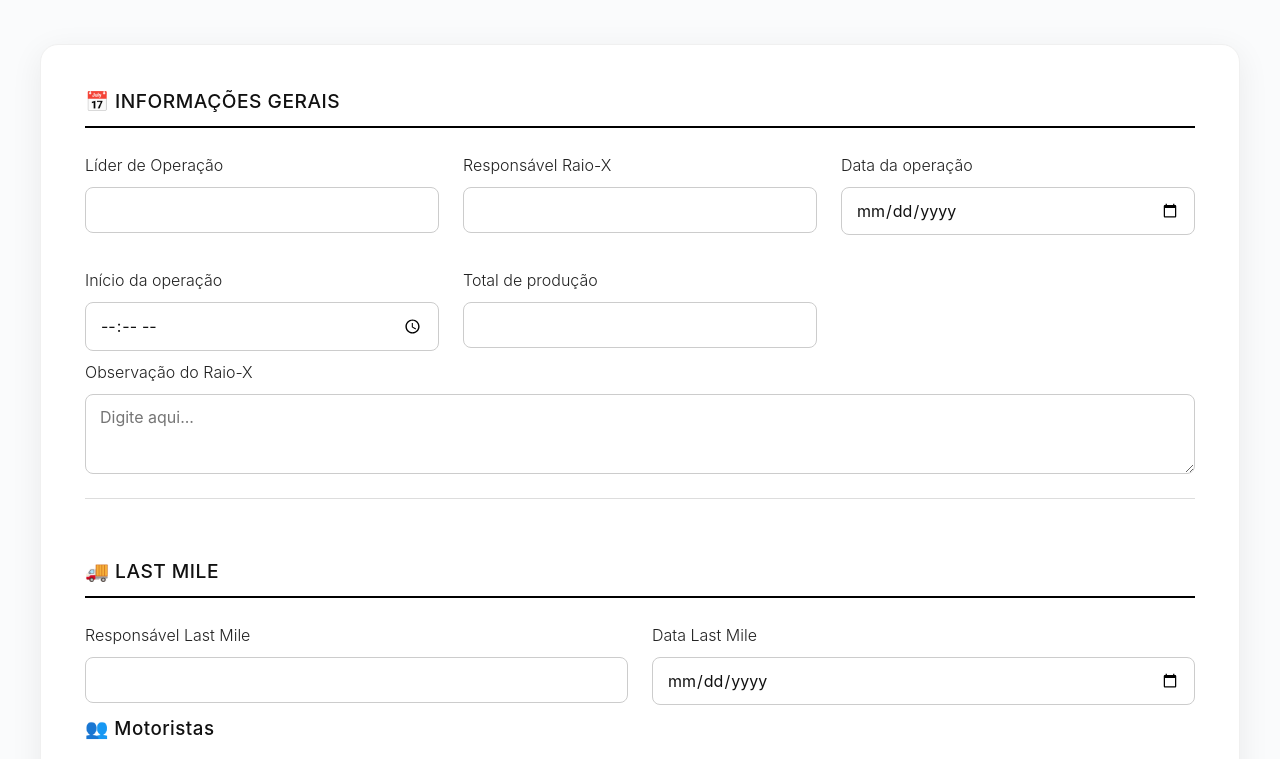
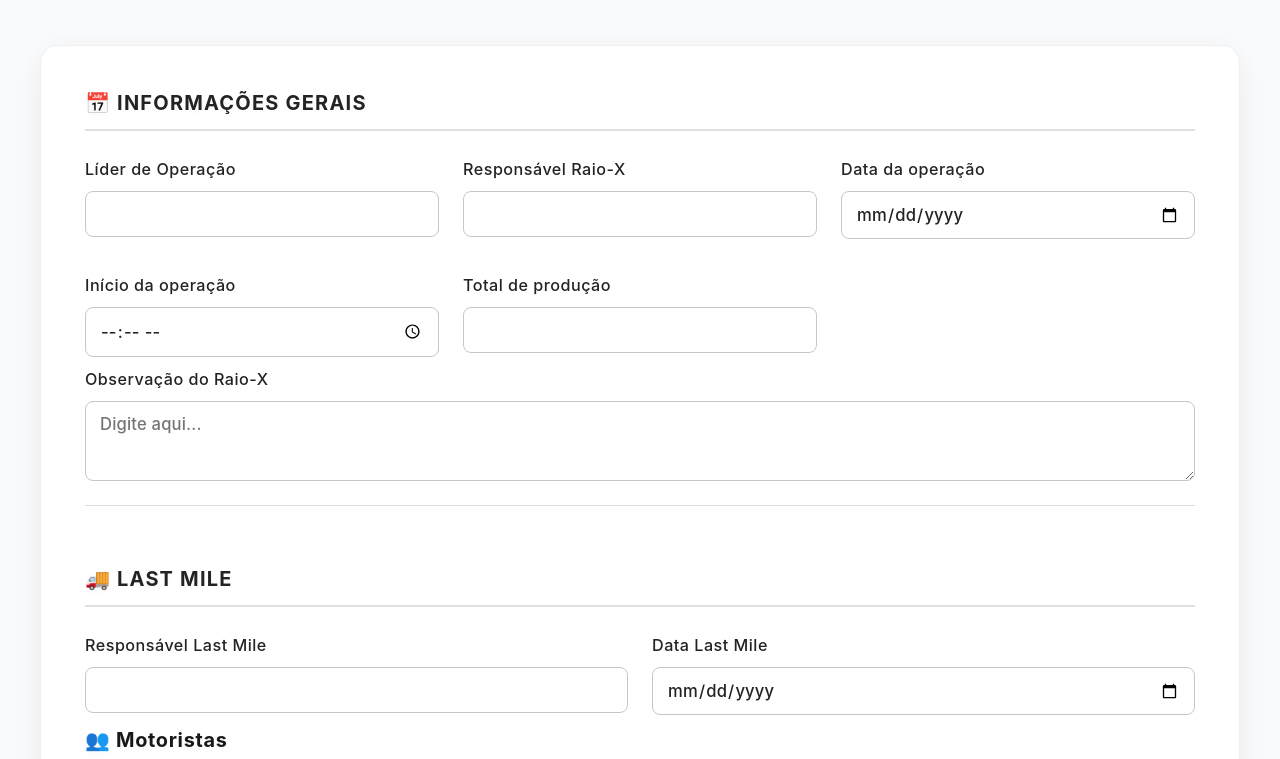
Before and after one commit to robertwallacejj/Relat-rio-Operacional, a plain HTML site: page index.html in a window 1280 px wide. Shown: the part 126-885 px from the top of the page. Drawn offline with nearby package versions, Linux system fonts and the light colour scheme.

Commit message:
Atualização do layout com bordas arredondadas e degradê

```diff
--- a/styles.css
+++ b/styles.css
@@ -19,13 +19,17 @@
 }
 
 
+
 body {
-  font-family: 'Inter', sans-serif;
+  font-family: 'Inter', Arial, Helvetica, sans-serif;
   background: #fafbfc;
-  color: #222;
-  line-height: 1.7;
-  font-size: 16px;
+  color: #232323;
+  line-height: 1.75;
+  font-size: 17px;
   min-height: 100vh;
+  letter-spacing: 0.01em;
+  -webkit-font-smoothing: antialiased;
+  -moz-osx-font-smoothing: grayscale;
 }
 
 
@@ -63,18 +67,24 @@ header .logo {
 }
 
 /* Títulos */
+
 h1, h2, h3 {
   margin-bottom: 24px;
-  font-weight: 500;
-  color: #111;
-  letter-spacing: 0.5px;
+  font-family: 'Inter', Arial, Helvetica, sans-serif;
+  font-weight: 700;
+  color: #181818;
+  letter-spacing: 0.7px;
+  text-shadow: 0 1px 0 #fff, 0 2px 8px rgba(0,0,0,0.03);
 }
 
+
 h2 {
-  font-size: 1.2rem;
-  border-bottom: 2px solid #000;
+  font-size: 1.25rem;
+  border-bottom: 2px solid #e0e0e0;
   padding-bottom: 8px;
   text-transform: uppercase;
+  letter-spacing: 1.2px;
+  color: #232323;
 }
 
 .section-form {
@@ -89,26 +99,31 @@ h2 {
   gap: 24px;
 }
 
+
 label {
   display: flex;
   flex-direction: column;
-  font-weight: 300;
-  font-size: 1rem;
-  color: #222;
+  font-weight: 500;
+  font-size: 1.01rem;
+  color: #232323;
   margin-bottom: 8px;
+  letter-spacing: 0.03em;
 }
+
 
 input,
 textarea {
   margin-top: 8px;
   padding: 12px 14px;
   border-radius: 8px;
-  border: 1.5px solid #ccc;
-  font-size: 1rem;
-  font-family: inherit;
-  color: #111;
+  border: 1.5px solid #c7c7c7;
+  font-size: 1.04rem;
+  font-family: 'Inter', Arial, Helvetica, sans-serif;
+  color: #232323;
   background: #fff;
   transition: border-color 0.3s ease, box-shadow 0.2s ease;
+  font-weight: 500;
+  letter-spacing: 0.01em;
 }
 
 input:focus,
@@ -328,22 +343,25 @@ button {
   overflow-wrap: break-word;
 }
 
+
 .dashboard-content h3 {
   margin-top: 0;
-  font-weight: 800;
+  font-family: 'Inter', Arial, Helvetica, sans-serif;
+  font-weight: 700;
   margin-bottom: 26px;
-  color: #111;
+  color: #181818;
   display: flex;
   align-items: center;
   gap: 12px;
-  font-size: 1.22rem;
-  letter-spacing: 0.7px;
+  font-size: 1.18rem;
+  letter-spacing: 0.8px;
   background: linear-gradient(90deg, #fff 60%, #ededed 100%);
   padding: 10px 18px 10px 0;
   border-radius: 24px 0 0 24px;
   box-shadow: 0 2px 8px rgba(0,0,0,0.04);
   word-break: break-word;
   overflow-wrap: break-word;
+  text-shadow: 0 1px 0 #fff, 0 2px 8px rgba(0,0,0,0.03);
 }
 
 .dashboard-content ul,
@@ -352,22 +370,25 @@ button {
   overflow-wrap: break-word;
 }
 
+
 .dashboard-content ul {
   margin-bottom: 0;
   list-style-type: disc;
   padding-left: 28px;
-  /* Removendo limite de altura e rolagem para listas longas */
   max-height: none;
   overflow-y: visible;
   background: transparent;
-  font-size: 1.07rem;
+  font-size: 1.08rem;
   font-weight: 500;
+  font-family: 'Inter', Arial, Helvetica, sans-serif;
+  letter-spacing: 0.01em;
 }
+
 
 .dashboard-content ul li {
   margin-bottom: 18px;
   padding-left: 8px;
-  color: #222;
+  color: #232323;
   font-weight: 600;
   border-radius: 18px;
   background: #f5f5f5;
@@ -377,6 +398,9 @@ button {
   box-shadow: 0 1px 4px rgba(0,0,0,0.03);
   word-break: break-word;
   overflow-wrap: break-word;
+  font-size: 1.07rem;
+  font-family: 'Inter', Arial, Helvetica, sans-serif;
+  letter-spacing: 0.01em;
 }
 
 .dashboard-content ul li:hover {
```
